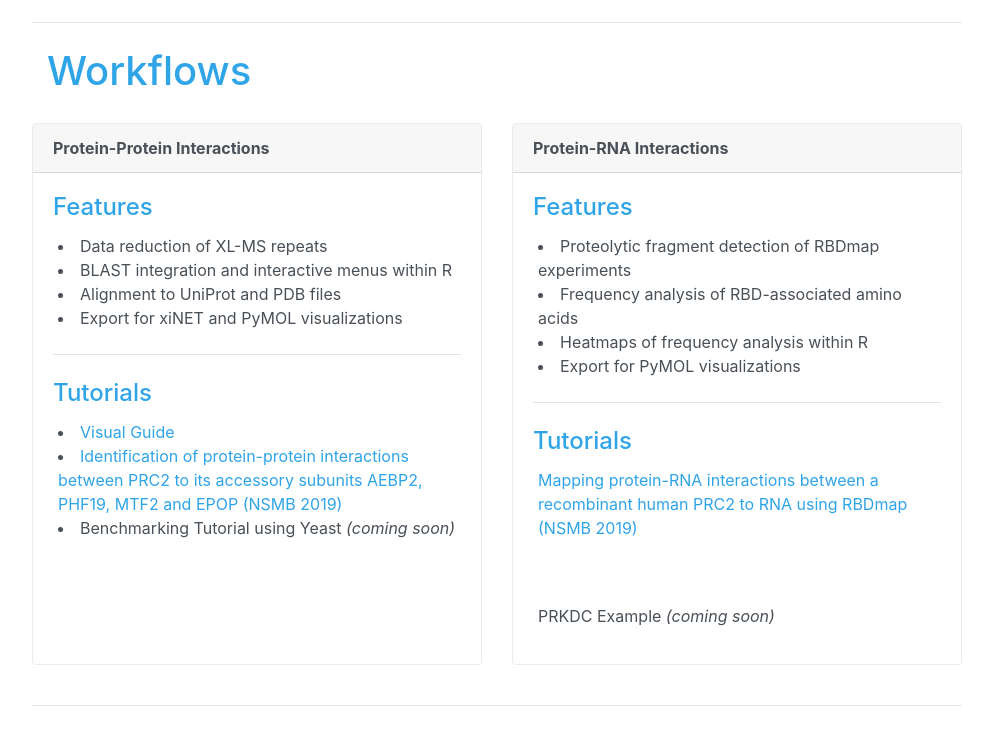
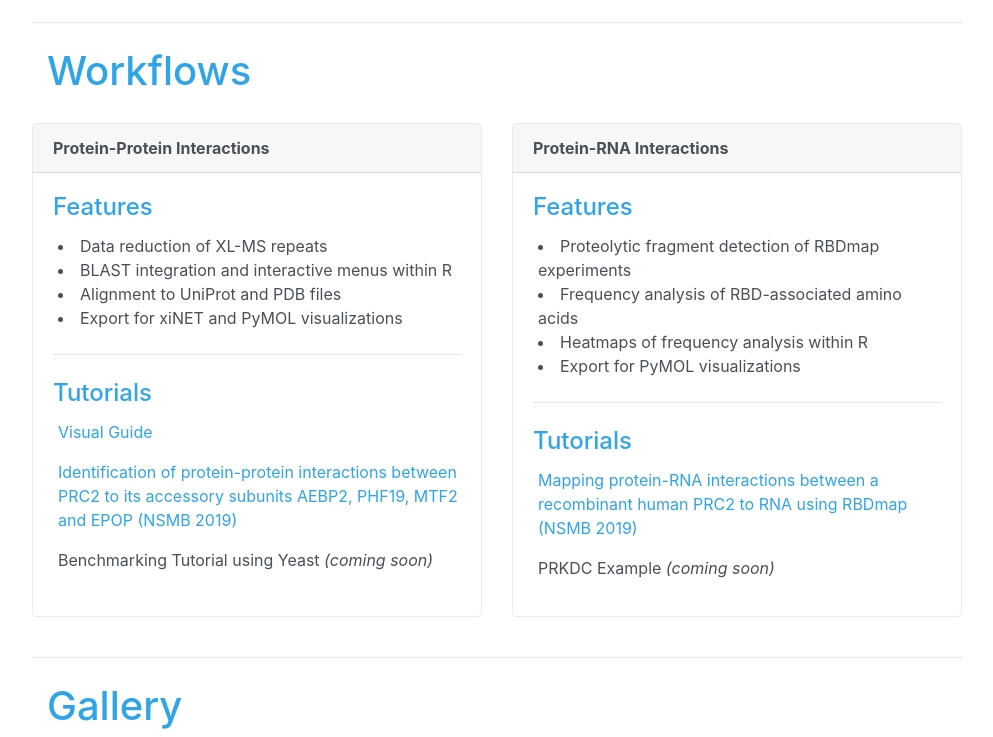
Before and after one commit to egmg726/egmg726.github.io, a Jekyll site: the page built from crisscrosslinker/index.html, in a window 1280 px wide. Shown: the part 1474-2211 px from the top of the page, without its empty margins (143-1136 px from the left). Built offline with Jekyll 4.4.1, drawn with Linux system fonts in a browser that asks for light colours.

```diff
--- a/crisscrosslinker/index.html
+++ b/crisscrosslinker/index.html
@@ -77,9 +77,9 @@ title: crisscrosslinker
     <hr class="my-4">
         <h4 class="card-title">Tutorials</h4>
             <div style='padding-left:5px'>
-    <li><a href="https://drive.google.com/file/d/1KGkrrhnsQd7tE5-L-VqbLl8AKcNoASoT/view?usp=sharing"> Visual Guide </a></i>
-    <li><a href="nsmb_pipeline_ppi.html">Identification of protein-protein interactions between PRC2 to its accessory subunits AEBP2, PHF19, MTF2 and EPOP (NSMB 2019)</a></li>
-    <li>Benchmarking Tutorial using Yeast <i>(coming soon)</i></li>
+    <p><a href="https://drive.google.com/file/d/1KGkrrhnsQd7tE5-L-VqbLl8AKcNoASoT/view?usp=sharing"> Visual Guide </a></p>
+    <p><a href="nsmb_pipeline_ppi.html">Identification of protein-protein interactions between PRC2 to its accessory subunits AEBP2, PHF19, MTF2 and EPOP (NSMB 2019)</a></p>
+    <p>Benchmarking Tutorial using Yeast <i>(coming soon)</i></p>
     </div>
   </div>
 </div>
@@ -97,7 +97,6 @@ title: crisscrosslinker
     <h4 class="card-title">Tutorials</h4>
     <div style='padding-left:5px'>
     <p><a href="nsmb_pipeline_rbdmap.html">Mapping protein-RNA interactions between a recombinant human PRC2 to RNA using RBDmap (NSMB 2019)</a></p>
-    <br><br>
     <p>PRKDC Example <i>(coming soon)</i></p>
     </div>
 
```
